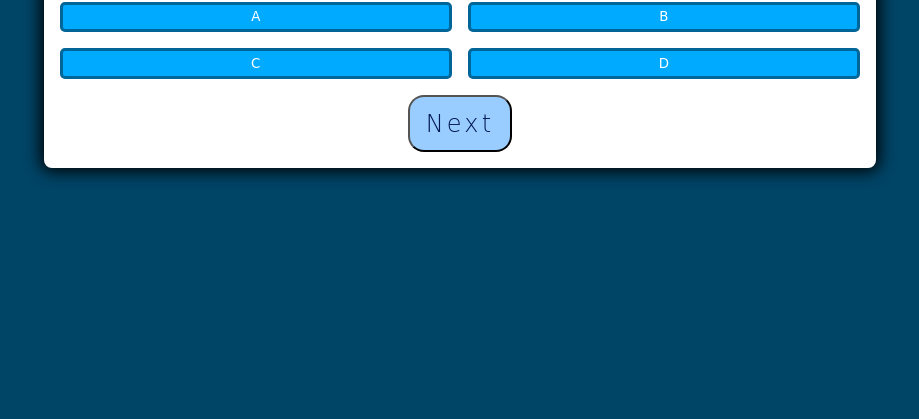
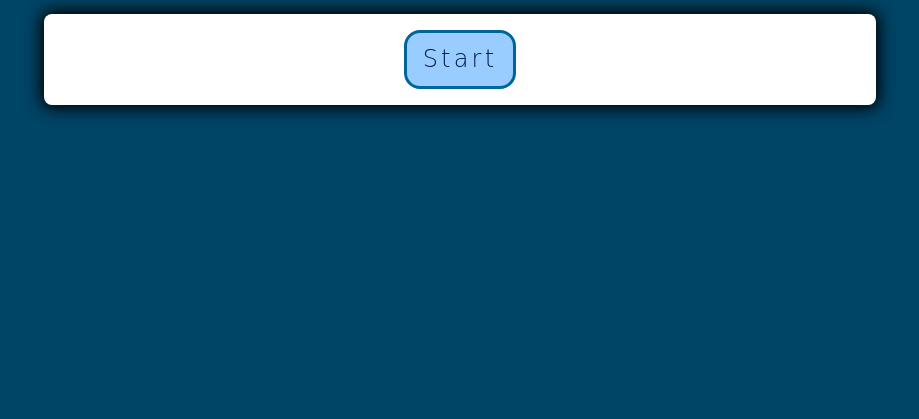
Before and after one commit to staten-island-tech/quiz-game-selina-zheng-and-eva-zheng, a website: page index.html in a window 1280 px wide. Shown: the part 381-800 px from the top of the page, without its empty margins (180-1099 px from the left). Drawn offline with Linux system fonts and the light colour scheme; a web font is replaced by a local one.

Commit message:
why is event listener not working?

```diff
--- a/index.html
+++ b/index.html
@@ -18,9 +18,10 @@
         <button class="btn">D</button>
       </div>
     </div>
-    <div class="controls">
-      <button id="next-button" class="next-btn hide">Next</button>
-      </div>
+     <div class="controls">
+      <button id="start-btn" class="start-btn btn">Start</button>
+      <button id="next-btn" class="next-btn btn hide">Next</button>
+    </div>
   </div>
 </body>
 </html>
--- a/src/css/style.css
+++ b/src/css/style.css
@@ -63,7 +63,7 @@ color:black;
 .btn.wrong{
   --hue: var(--hue-wrong);
 }
-.next-btn{
+.start-btn, .next-btn{
   background-color: rgb(153, 204, 255);
   color:rgb(3, 24, 83);
   font-size:1.5rem;
@@ -72,16 +72,18 @@ color:black;
   border-radius:1rem;
   letter-spacing: .2rem;
 }
+
+.controls {
+  display: flex;
+  justify-content: center;
+  align-items: center;
+}
+
 .button:active {
   box-shadow: 0 5px #666;
   transform: translateY(4px);
 }
-.controls{
-  display: flex;
-  justify-content: center;
-  align-items:center;
 
+ .hide{
+  display:none;
 }
-/* .hide{
-  display:none;
-} */
--- a/src/js/index.js
+++ b/src/js/index.js
@@ -1,15 +1,51 @@
-const express = require('express');
+
+(function(){
+  //const express = require('express');
 //npm install -g parcel-bundler
 //npm init -y
 //npm i parcel-bundler --save-dev
 //questions array, array of objects
+
+
+const startButton = document.getElementById('start-btn');
+const nextButton = document.getElementById('next-btn');
+
 const questionContainerElement = document.getElementById('question-container');
+
+const questionElement = document.getElementById('questions');
+//variable to get the element to put in the questions
+
+const answerButtonsElement = document.getElementById('answer-buttons');
+//variable to put in a text for the answer buttons
+
+let shuffleQuestions, currentQuestionIndex ;//^will default the values to undefine which is good for now. the let is used instead of const cause it will be redefined which const wouldn't allow
+
+// startButton.addEventListener('click', startGame());
+//in the variable startButton if you click it, it would perform the action of starting the Game
+document.getElementById('start-btn').addEventListener('click', startGame());
+
+function startGame(){
+  console.log('Started');
+  startButton.classList.add('hide')
+  shuffledQuestions = questions.sort(() => Math.random() - .5); //shuffles all our questions for us, gives us a question between 1 and 0 (Math.random) and the .5 would gives us a number less than 0 or above zero 50% of the time
+  currentQuestionIndex = 0; //starting on the very first question
+  questionContainerElement.classList.remove('hide');
+  //the variable questionCOntainerElement used document search and brought in the div for question-container. Here we use JS to remove the class of hide and thus unhide the element
+  setNextQuestion();
+};
+
 function setNextQuestion(){
+  //will add a function in a function
+  showQuestion(shuffledQuestions[currentQuestionIndex])
+};
 
-}
+function showQuestion(question){
+  questionElement.innerText = question.question;
+};
+
 function selectAnswer(){
 
-}
+};
 const questions = [
   //question {} should contain the following
   //the question: "String" (remeber your comma!!!),
@@ -20,87 +56,102 @@ const questions = [
   {
     question: "Find x: -3 + 2x = 11",
     answersArr: [
-      { position: "A", content: "8",},
-      { position: "B", content: "-1",},
-      { position: "C", content: "7",},
-      { position: "D", content: "6",},
+      { position: "A", content: "8", correct:false,},
+      { position: "B", content: "-1", correct:false,},
+      { position: "C", content: "7",correct: true,},
+      { position: "D", content: "6",correct:false,},
     ]
   },
     {
     question: "Find x: 4x + 6 = -10",
     answersArr: [
-      { position: "A", content: "4",},
-      { position: "B", content: "2",},
-      { position: "C", content: "-4",},
-      { position: "D", content: "-2",},
+      { position: "A", content: "4",correct:false,},
+      { position: "B", content: "2",correct:false,},
+      { position: "C", content: "-4",correct: true,},
+      { position: "D", content: "-2",correct:false,},
     ]
   },
     {
     question: "Find x: x + 9 = 18 - 2x",
     answersArr: [
-      { position: "A", content: "2",},
-      { position: "B", content: "1",},
-      { position: "C", content: "3",},
-      { position: "D", content: "-2",},
+      { position: "A", content: "2",correct:false,},
+      { position: "B", content: "1",correct:false,},
+      { position: "C", content: "3",correct: true,},
+      { position: "D", content: "-2",correct:false,},
     ]
   },
     {
     question: "Find x: 2x + 6 = 4x - 2",
     answersArr: [
-      { position: "A", content: "3",},
-      { position: "B", content: "-4",},
-      { position: "C", content: "4",},
-      { position: "D", content: "1",},
+      { position: "A", content: "3",correct:false,},
+      { position: "B", content: "-4",correct:false,},
+      { position: "C", content: "4",correct: true,},
+      { position: "D", content: "1",correct:false,},
     ]
   },
     {
     question: "Find x: -x - 1 = 221 + 2x",
     answersArr: [
-      { position: "A", content: "64",},
-      { position: "B", content: "74",},
-      { position: "C", content: "-74",},
-      { position: "D", content: "-64",},
+      { position: "A", content: "64",correct:false,},
+      { position: "B", content: "74",correct:false,},
+      { position: "C", content: "-74",correct: true,},
+      { position: "D", content: "-64",correct:false,},
     ]
   },
       {
     question: "Find x: 15 + 5x = 0",
     answersArr: [
-      { position: "A", content: "0",},
-      { position: "B", content: "1",},
-      { position: "C", content: "-3",},
-      { position: "D", content: "-2",},
+      { position: "A", content: "0",correct:false,},
+      { position: "B", content: "1",correct:false,},
+      { position: "C", content: "-3",correct: true,},
+      { position: "D", content: "-2",correct:false,},
     ]
   },
+  {
       question: "Find x: 17x - 12 = 114 + 3x",
     answersArr: [
-      { position: "A", content: "8",},
-      { position: "B", content: "-8",},
-      { position: "C", content: "9",},
-      { position: "D", content: "7",},
+      { position: "A", content: "8",correct:false,},
+      { position: "B", content: "-8",correct:false,},
+      { position: "C", content: "9",correct: true,},
+      { position: "D", content: "7",correct:false,},
     ]
   },
+  {
       question: "Find x: 2x - 10 = 10 - 3x",
     answersArr: [
-      { position: "A", content: "2",},
-      { position: "B", content: "3",},
-      { position: "C", content: "4",},
-      { position: "D", content: "-3",},
+      { position: "A", content: "2",correct:false,},
+      { position: "B", content: "3",correct:false,},
+      { position: "C", content: "4",correct: true,},
+      { position: "D", content: "-3",correct:false,},
     ]
   },
+  {
       question: "Find x: 12x + 0 = 144",
     answersArr: [
-      { position: "A", content: "-12",},
-      { position: "B", content: "11",},
-      { position: "C", content: "12",},
-      { position: "D", content: "-11",},
+      { position: "A", content: "-12",correct:false,},
+      { position: "B", content: "11",correct:false,},
+      { position: "C", content: "12", correct: true,},
+      { position: "D", content: "-11",correct:false,},
     ]
   },
-      question: "Find x: -10x - 19 = 19 - 8x",
+  {
+      question: "Find x: -10x + 19 = - 8x - 19",
     answersArr: [
-      { position: "A", content: "-20",},
-      { position: "B", content: "19",},
-      { position: "C", content: "-19",},
-      { position: "D", content: "20",},
+      { position: "A", content: "-20",correct:false,},
+      { position: "B", content: "19",correct:false,},
+      { position: "C", content: "-19",correct: true,},
+      { position: "D", content: "20",correct:false,},
     ]
   },
 ];
+const score = 0;
+
+//to get whether a question is correct or incorrect we use a "for loop"
+ for(
+   const i=0;
+   i < questions.length;//to loop for as many questions are in the array (in the variable questions)
+   i++ //increment i The increment operator(i++) adds 1 to the operand and the decrement operator (i--) subtracts 1 from the operand
+ ){
+
+ };
+})();
```
Also changed, not shown: package.json (+13 -9 lines), 1 other file.
